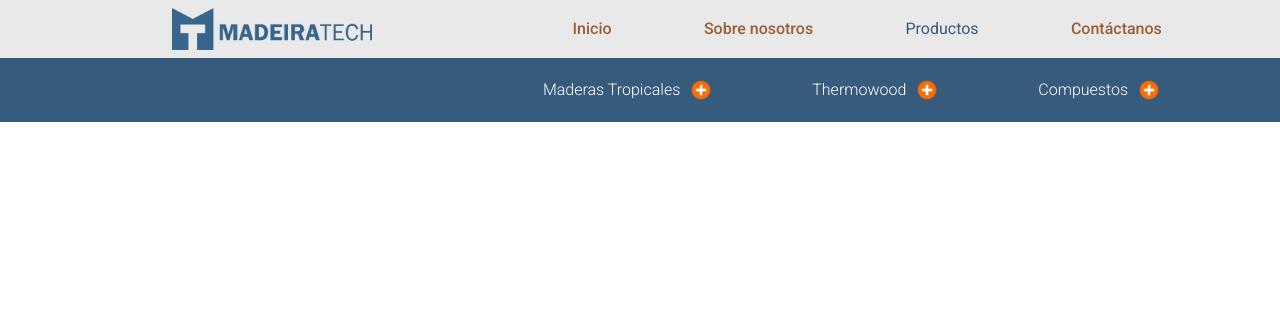
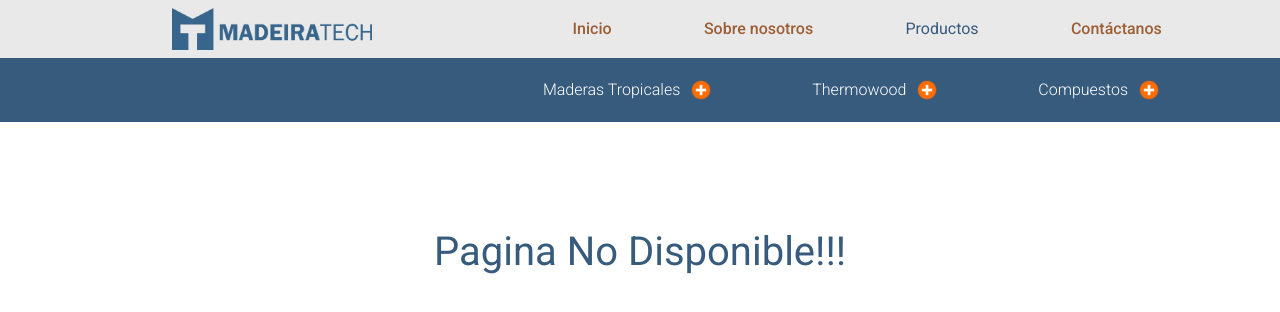
Before and after one commit to luisantonio16/MadeiraTech, a React (Vite) app: page /productos in a window 1280 px wide. Shown: the top 312 px of the page. Built offline with nearby package versions, Linux system fonts and the light colour scheme; a web font is replaced by a local one.

Commit message:
arreglo home about

```diff
--- a/src/App.css
+++ b/src/App.css
@@ -173,3 +173,27 @@ justify-content: space-around;
   background-color: white !important;
   opacity: 1; /* Hace que el bullet activo sea completamente opaco */
 }
+
+.productos{
+  display: block;
+  width: 100%;
+}
+.productos-container{
+  display: flex;
+  align-items: center;
+  justify-content: center;
+  margin:100px auto;
+  width: 100%;
+}
+.productos-container{
+  display: flex;
+  align-items: center;
+  justify-content: center;
+  margin:100px auto;
+  width: 100%;
+}
+
+.productos-container h2{
+  font-size: 40px;
+ color: var(--color-Primary);
+}
--- a/src/Css/style.css
+++ b/src/Css/style.css
@@ -138,7 +138,6 @@
 .home-about {
     display: block;
     width: 100%;
-
 }
 
 .home-about-container--imagen {
@@ -151,6 +150,8 @@
 
 .imagen-container {
     display: block;
+    width: 100%;
+    height: 100%;
     position: relative;
     overflow: hidden;
 }
@@ -697,21 +698,22 @@ ul li {
 }
 
 .home-about-container--imagen {
-    flex-wrap: wrap;
     width: 100%;
+    height: 660px;
+    overflow: hidden;
 }
 
 .imagen-container {
-    display: block;
-    position: relative;
-    width: 50%;
+    width: 100%;
+    height: 100%;
+    overflow: hidden;
 }
 .home-about-imagen{
     display: block;
     width: 100%;
     z-index: 10;
 }
-.imagen-container:hover .img {
+.imagen-container:hover  {
     -webkit-transform: scale(1.2);
     transform: scale(1.2);
 }
--- /dev/null
+++ b/src/componentes/Productos.jsx
@@ -0,0 +1,20 @@
+import React from 'react';
+
+
+
+const Productos = () => {
+    return (
+        <section className='productos'>
+            <div className="productos-container">
+                <h2>Pagina No Disponible!!!</h2>
+            </div>
+
+        </section>
+    );
+};
+
+
+
+
+
+export default Productos;
--- a/src/rutas/rutas.jsx
+++ b/src/rutas/rutas.jsx
@@ -5,6 +5,7 @@ import Home from '../componentes/home';
 import Contacto from '../componentes/contacto';
 import AboutUs from '../componentes/AboutUs';
 import MenuProductos from '../componentes/menuProductos';
+import Productos from '../componentes/Productos';
 
 
 const Rutas = () => {
@@ -20,6 +21,7 @@ const Rutas = () => {
                     <Route path='/inicio' element={<Home />} />
                     <Route path='/contacto' element={<Contacto />} />
                     <Route path='/about' element={<AboutUs />} />
+                    <Route path='/productos' element={<Productos />} />
                 </Routes>
              </section>
 
```
